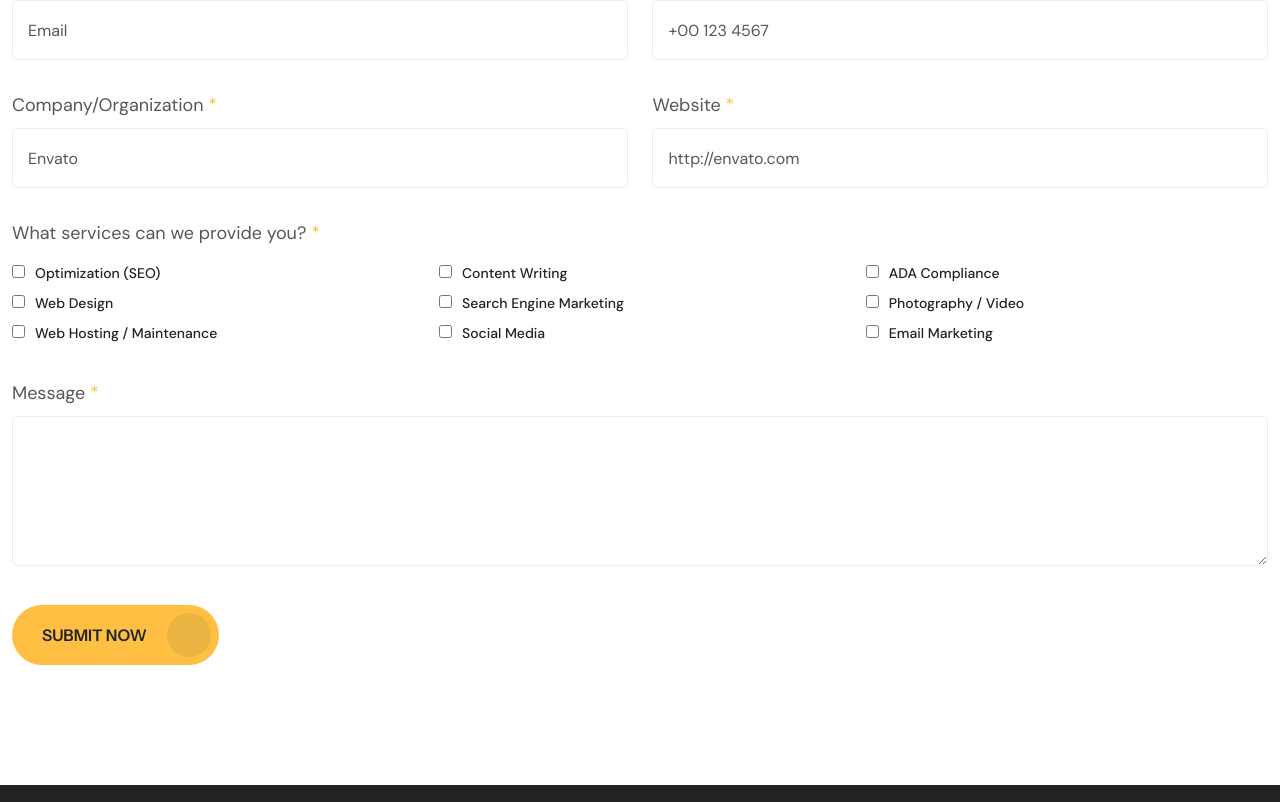
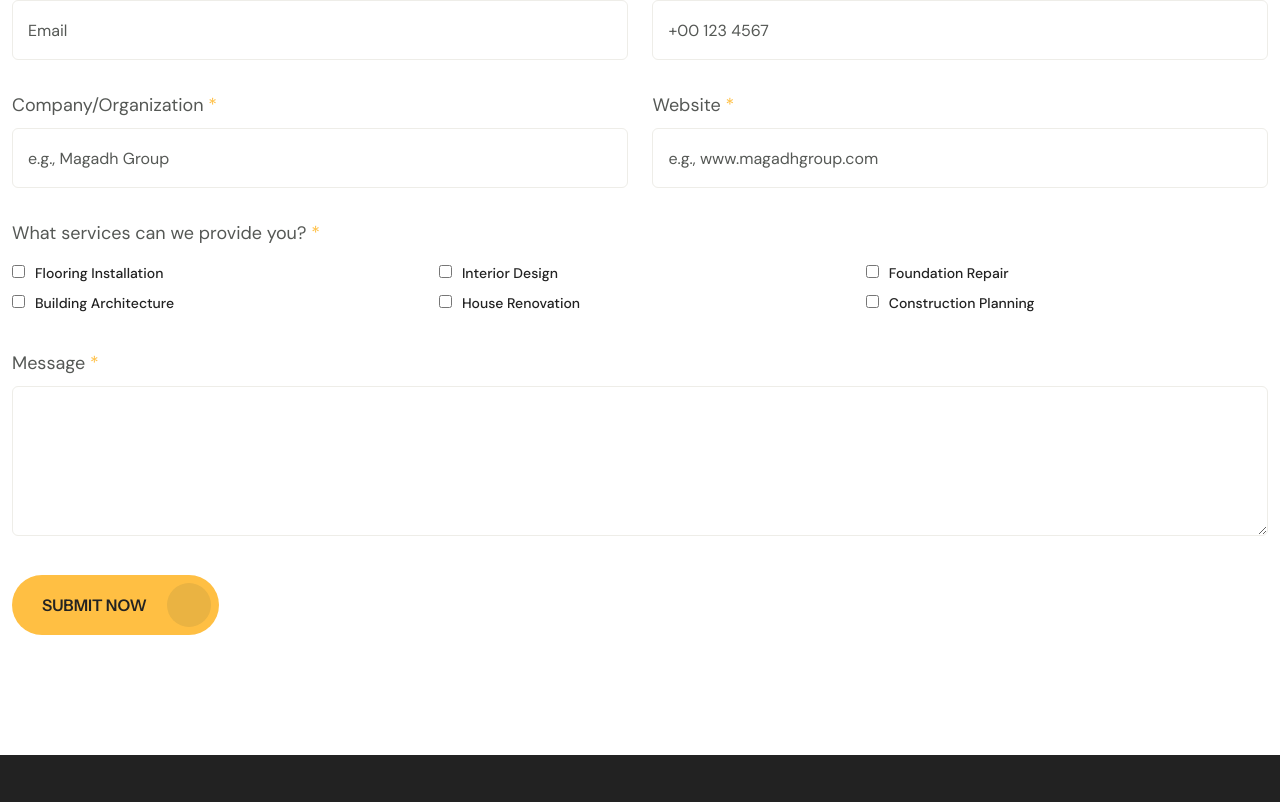
Before and after one commit to kumaranujranchi/magadhgroup, a React (Create React App) app in the folder main-file/: page /request-quote in a window 1280 px wide. Shown: the part 758-1560 px from the top of the page. Built offline with nearby package versions, Linux system fonts and the light colour scheme; a web font is replaced by a local one.

Commit message:
Remove Envato placeholders and update services list in Request Quote form

```diff
--- a/main-file/src/components/pages/request-quote/request-quote.js
+++ b/main-file/src/components/pages/request-quote/request-quote.js
@@ -36,13 +36,13 @@ const RequestQuoteMain = () => {
 									<div className="col-md-6 mt-30">
 										<div className="request__quote-item">
 											<label>Company/Organization<span> *</span></label>
-											<input type="text" placeholder="Envato" />
+											<input type="text" placeholder="e.g., Magadh Group" />
 										</div>
 									</div>
 									<div className="col-md-6 mt-30">
 										<div className="request__quote-item">
 											<label>Website<span> *</span></label>
-											<input type="text" placeholder="http://envato.com" />
+											<input type="text" placeholder="e.g., www.magadhgroup.com" />
 										</div>
 									</div>
 									<div className="col-md-12 mt-30">
@@ -50,23 +50,20 @@ const RequestQuoteMain = () => {
 										<div className="row">
 											<div className="col-md-4">
 												<div className="request__quote-services">
-													<label><input className="mr-10" type="checkbox" />Optimization (SEO)</label>
-													<label><input className="mr-10" type="checkbox" />Web Design</label>
-													<label><input className="mr-10" type="checkbox" />Web Hosting / Maintenance</label>
+													<label><input className="mr-10" type="checkbox" />Flooring Installation</label>
+													<label><input className="mr-10" type="checkbox" />Building Architecture</label>
 												</div>
 											</div>
 											<div className="col-md-4">
 												<div className="request__quote-services">
-													<label><input className="mr-10" type="checkbox" />Content Writing</label>
-													<label><input className="mr-10" type="checkbox" />Search Engine Marketing</label>
-													<label><input className="mr-10" type="checkbox" />Social Media</label>
+													<label><input className="mr-10" type="checkbox" />Interior Design</label>
+													<label><input className="mr-10" type="checkbox" />House Renovation</label>
 												</div>
 											</div>
 											<div className="col-md-4">
 												<div className="request__quote-services">
-													<label><input className="mr-10" type="checkbox" />ADA Compliance</label>
-													<label><input className="mr-10" type="checkbox" />Photography / Video</label>
-													<label><input className="mr-10" type="checkbox" />Email Marketing</label>
+													<label><input className="mr-10" type="checkbox" />Foundation Repair</label>
+													<label><input className="mr-10" type="checkbox" />Construction Planning</label>
 												</div>
 											</div>
 										</div>
```
